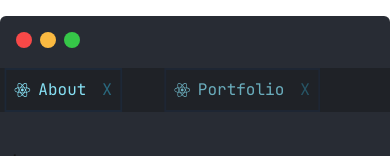
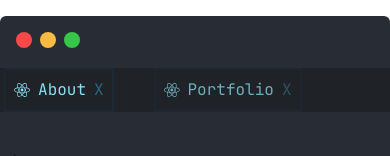
Before and after one commit to talhaceliktas/talhaceliktas-website, a Next.js app: page / in a window 390 px wide. Shown: the part 144-300 px from the top of the page. Built offline with nearby package versions, Linux system fonts and the light colour scheme; a web font is replaced by a local one.

Commit message:
ide pages fixed for mobile

```diff
--- a/app/_components/IDEPage.jsx
+++ b/app/_components/IDEPage.jsx
@@ -35,7 +35,7 @@ const IDEPage = ({ page }) => {
     <div className="ide-pages relative flex items-center justify-between border-2 border-gray-800 text-base md:text-xl">
       <Link
         href={`/${page.toLowerCase()}`}
-        className={`mr-4 flex flex-1 items-center gap-x-2 py-2 pl-2 md:mr-6 ${
+        className={`mr-2 flex flex-1 items-center gap-x-2 py-2 pl-2 sm:mr-4 md:mr-6 ${
           !pageIsCorrect && "text-red-500"
         }`}
       >
```
